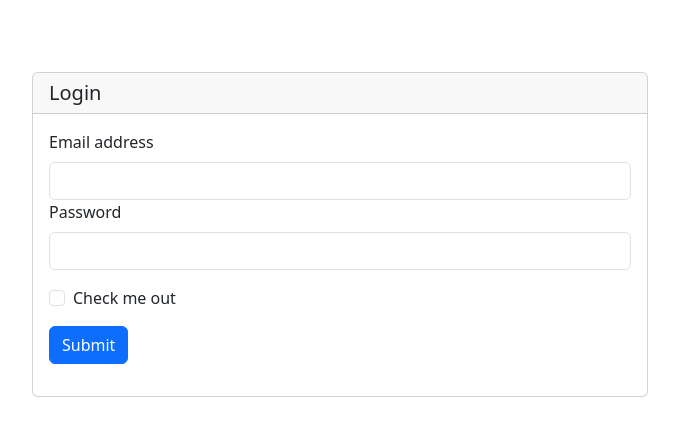
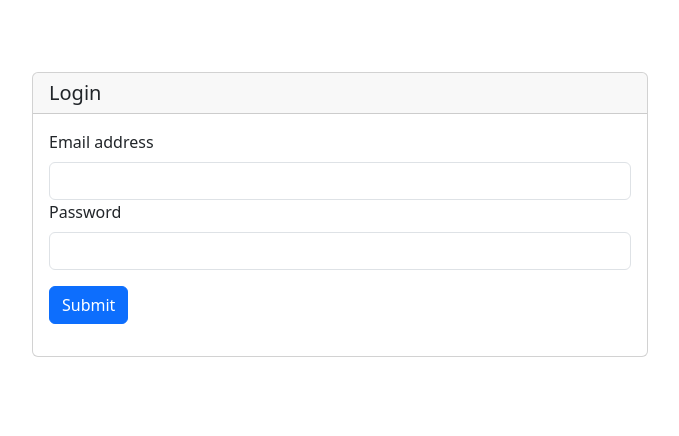
Before and after one commit to jamesbumanlag/password_keeper, a Django app: page / in a window 1280 px wide. Shown: the top 436 px of the page, without its empty margins (300-979 px from the left). Run offline with Django 5.2, Linux system fonts and the light colour scheme.

Commit message:
create login form

```diff
--- a/my_app/templates/base.html
+++ b/my_app/templates/base.html
@@ -5,13 +5,27 @@
   <head>
     <meta charset="utf-8">
     <meta name="viewport" content="width=device-width, initial-scale=1">
-    <title>Bootstrap demo</title>
+    <title>{% block title %}{% endblock %}</title>
     <link href="https://cdn.jsdelivr.net/npm/bootstrap@5.3.3/dist/css/bootstrap.min.css" rel="stylesheet" integrity="sha384-QWTKZyjpPEjISv5WaRU9OFeRpok6YctnYmDr5pNlyT2bRjXh0JMhjY6hW+ALEwIH" crossorigin="anonymous">
     <link href="static/style.css" rel="stylesheet">
 </head>
   <body>
-    {% block content %}
-    {% endblock %}
+
+    <br><br><br>
+    <div class=" col-md-6 offset-md-3 container">
+    <div class="card">
+        <h5 class="card-header">Login</h5>
+        <div class="card-body">
+
+
+            {% block content %}
+            {% endblock %}
+
+
+        </div>
+      </div>
+    </div>
+
 
     <script src="https://cdn.jsdelivr.net/npm/bootstrap@5.3.3/dist/js/bootstrap.bundle.min.js" integrity="sha384-YvpcrYf0tY3lHB60NNkmXc5s9fDVZLESaAA55NDzOxhy9GkcIdslK1eN7N6jIeHz" crossorigin="anonymous"></script>
   </body>
--- a/my_app/templates/home.html
+++ b/my_app/templates/home.html
@@ -1,12 +1,9 @@
 {% extends 'base.html' %}
 
+{% block title %} Password Keeper {% endblock %}
 
 {% block content %}
-    <br><br><br>
-    <div class=" col-md-6 offset-md-3 container">
-    <div class="card">
-        <h5 class="card-header">Login</h5>
-        <div class="card-body">
+
             <form>
                 <div class="mb-3">
                   <label for="exampleInputEmail1" class="form-label">Email address</label>
@@ -16,18 +13,12 @@
                   <label for="exampleInputPassword1" class="form-label">Password</label>
                   <input type="password" class="form-control" id="exampleInputPassword1">
                 </div>
-                <div class="mb-3 form-check">
-                  <input type="checkbox" class="form-check-input" id="exampleCheck1">
-                  <label class="form-check-label" for="exampleCheck1">Check me out</label>
-                </div>
+
                 <button type="submit" class="btn btn-primary">Submit</button>
               </form>
 
 
 
 
-        </div>
-      </div>
-    </div>
 
 {% endblock %}
```
